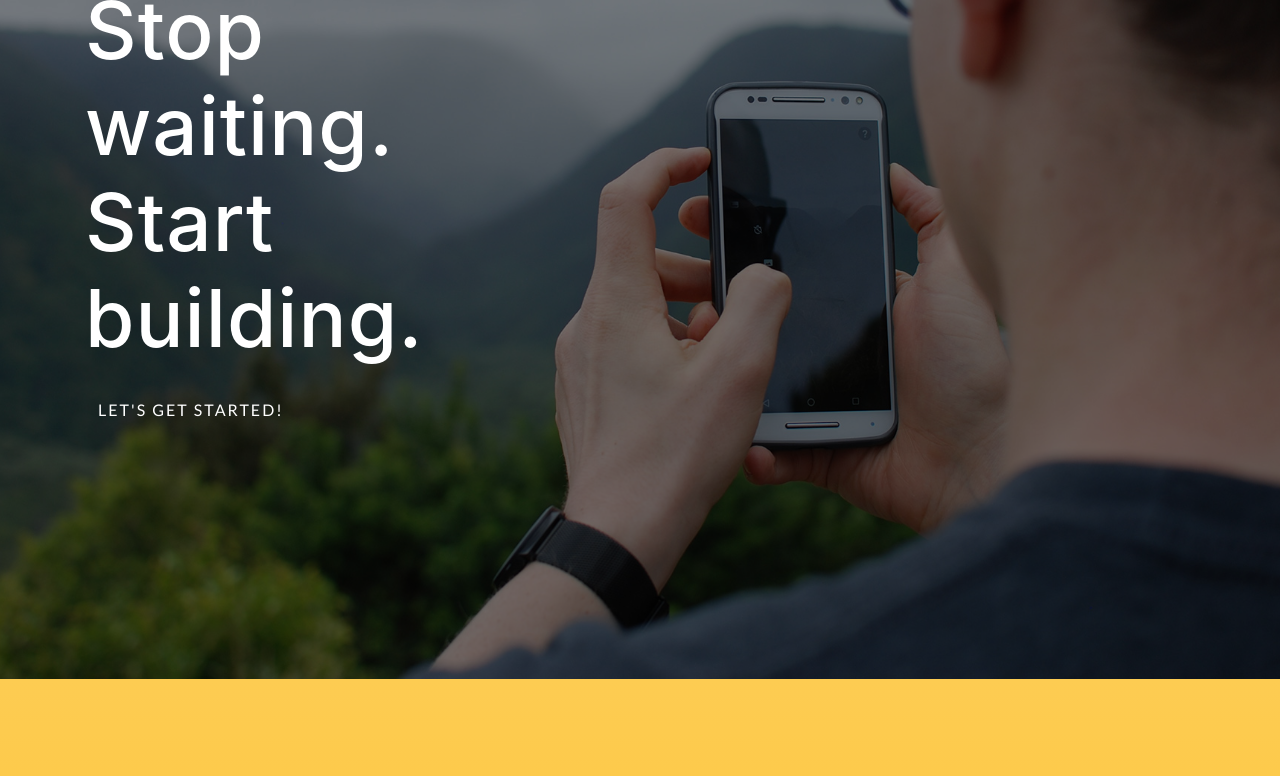
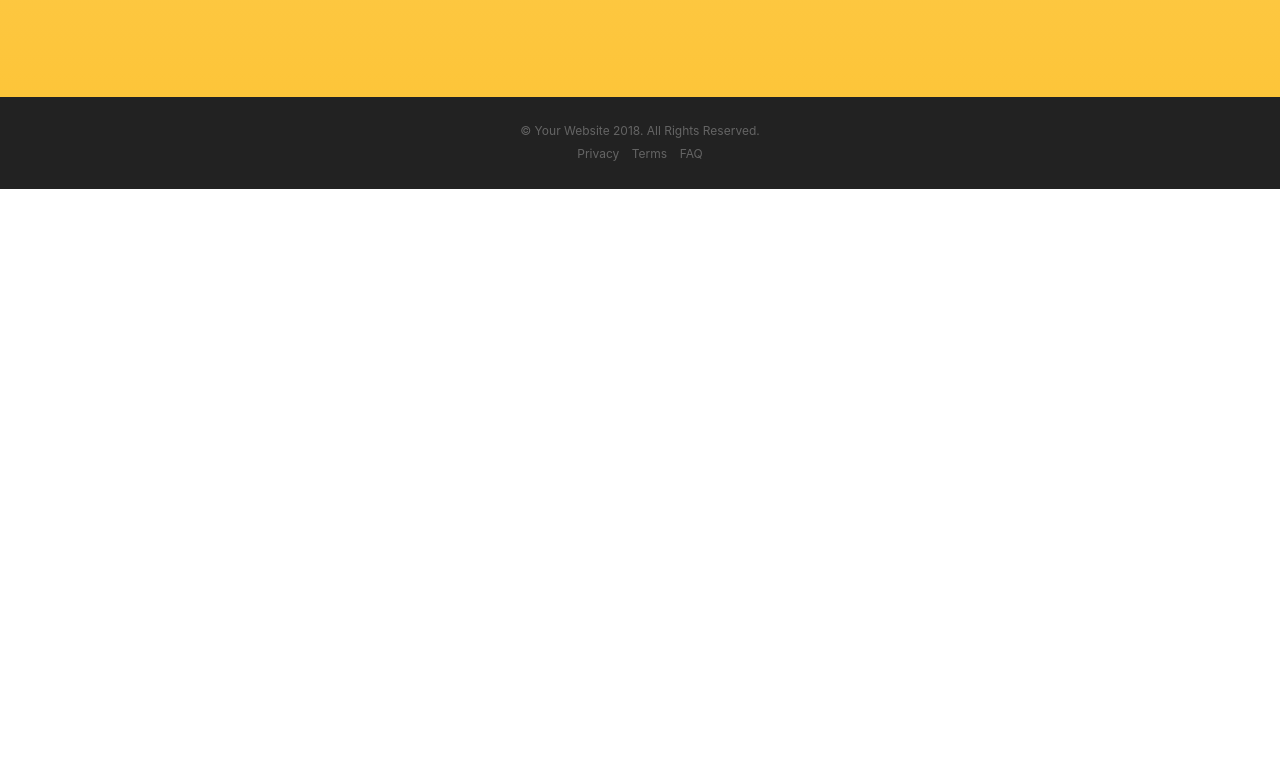
Before and after one commit to brianlam38/cloudflare, a website with bundled scripts: page index.html in a window 1280 px wide. Shown: the part 2715-3491 px from the top of the page. After the commit the page ends 2904 px from the top, so only its background shows below. Built offline with nearby package versions, Linux system fonts and the light colour scheme; a web font is replaced by a local one.

Commit message:
removing section

```diff
--- a/index.html
+++ b/index.html
@@ -160,16 +160,6 @@
       </div>
     </section>
 
-    <section class="cta">
-      <div class="cta-content">
-        <div class="container">
-          <h2>Stop waiting.<br>Start building.</h2>
-          <a href="#contact" class="btn btn-outline btn-xl js-scroll-trigger">Let's Get Started!</a>
-        </div>
-      </div>
-      <div class="overlay"></div>
-    </section>
-
     <section class="contact bg-primary" id="contact">
       <div class="container">
         <h2>We
```
